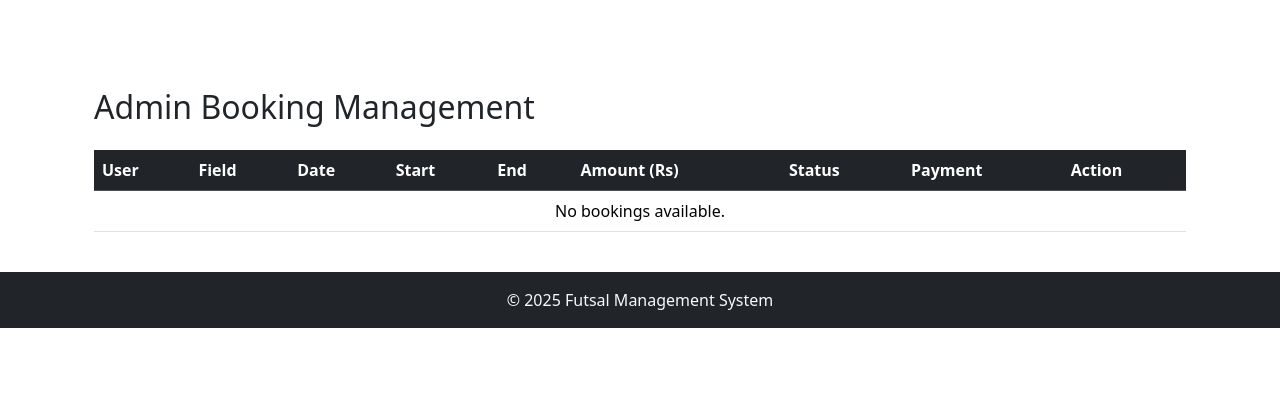
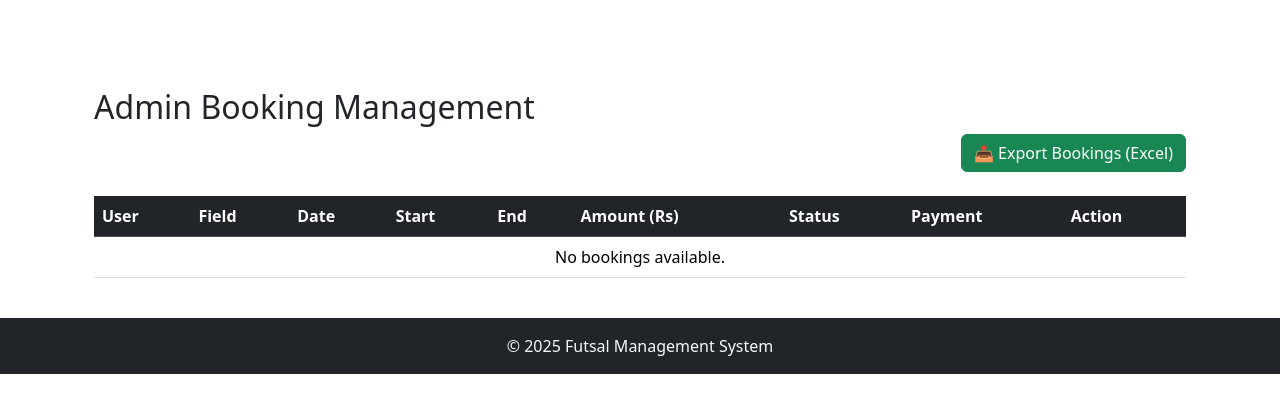
Before and after one commit to crestadev/futsal_management_system, a Django app: page /admin-dashboard/ in a window 1280 px wide. Shown: the part 56-469 px from the top of the page. Run offline with Django 5.2, Linux system fonts and the light colour scheme; the visitor is signed in with stand-in values (Sample User, id 1); data that the repository does not hold is empty; some libraries are stand-ins or nearby versions.

Commit message:
Addeed admin updates

```diff
--- a/templates/admin_dashboard.html
+++ b/templates/admin_dashboard.html
@@ -19,6 +19,12 @@
       </tr>
     </thead>
     <tbody>
+      <div class="text-end mb-3">
+        <a href="{% url 'export_excel' %}" class="btn btn-success">
+          📤 Export Bookings (Excel)
+        </a>
+      </div>
+
       {% for booking in bookings %}
       <tr>
         <td>{{ booking.user.username }}</td>
```
